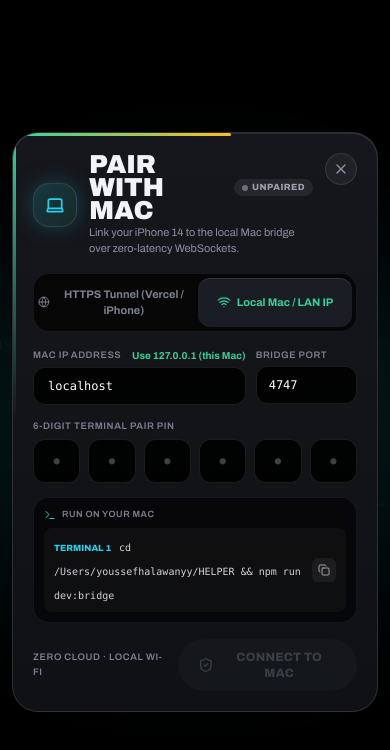
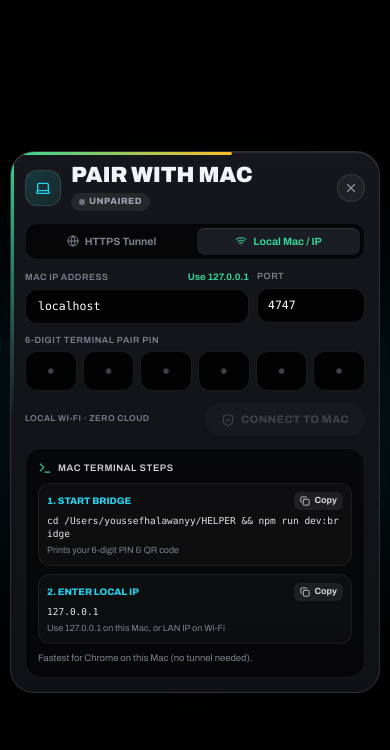
Before and after one commit to youssefelhalawanyyy/HELPER, a Next.js app in the folder iphone-pwa/: page / in a window 390 px wide. Both pictures are taken after a click on the button 11 px from the left and 500 px from the top of the page. Shown: the top 750 px of the page. Built offline with nearby package versions, Linux system fonts and the light colour scheme.

Commit message:
feat: add detailed 2-option terminal pairing guide and mobile/landscape-optimized PairingOverlay

```diff
--- a/iphone-pwa/src/components/shell/PairingOverlay.tsx
+++ b/iphone-pwa/src/components/shell/PairingOverlay.tsx
@@ -81,15 +81,13 @@ export function PairingOverlay({
       return;
     }
 
-    // Handle pasting a full 6-digit PIN
     if (cleaned.length > 1) {
       const next = [...digits];
       for (let i = 0; i < 6 && i < cleaned.length; i += 1) {
         next[i] = cleaned[i];
       }
       setDigits(next);
-      const focusIdx = Math.min(5, cleaned.length);
-      pinRefs.current[focusIdx]?.focus();
+      pinRefs.current[Math.min(5, cleaned.length)]?.focus();
       return;
     }
 
@@ -150,11 +148,11 @@ export function PairingOverlay({
           animate={{ opacity: 1 }}
           exit={{ opacity: 0 }}
           onClick={onClose}
-          className="fixed inset-0 z-50 flex items-center justify-center bg-black/82 p-3 backdrop-blur-xl"
+          className="fixed inset-0 z-50 flex items-center justify-center bg-black/85 p-2.5 backdrop-blur-xl sm:p-4"
         >
-          {/* Ambient radial halo */}
+          {/* Ambient glow */}
           <div
-            className="pointer-events-none absolute h-[340px] w-[540px] rounded-full opacity-25 blur-[90px]"
+            className="pointer-events-none absolute h-[280px] w-[520px] rounded-full opacity-25 blur-[90px]"
             style={{
               background:
                 mode === 'tunnel'
@@ -164,14 +162,14 @@ export function PairingOverlay({
           />
 
           <motion.div
-            initial={{ opacity: 0, scale: 0.94, y: 12 }}
+            initial={{ opacity: 0, scale: 0.94, y: 10 }}
             animate={{ opacity: 1, scale: 1, y: 0 }}
             exit={{ opacity: 0, scale: 0.95, y: 8 }}
             transition={DECK_SPRING}
             onClick={(e) => e.stopPropagation()}
-            className="tile relative w-full max-w-[560px] overflow-hidden p-5"
+            className="tile deck-scroll relative max-h-[94dvh] w-full max-w-[740px] overflow-y-auto p-3.5 sm:p-4"
             style={{
-              borderRadius: 26,
+              borderRadius: 24,
               borderColor: 'rgba(255,255,255,0.12)',
               boxShadow:
                 'inset 0 1px 0 rgba(255,255,255,0.09), 0 30px 80px -15px rgba(0,0,0,0.95)',
@@ -197,22 +195,20 @@ export function PairingOverlay({
               }}
             />
 
-            {/* Header */}
-            <div className="mb-4 flex items-start justify-between gap-3">
-              <div className="flex items-center gap-3">
+            {/* Compact Header Row */}
+            <div className="mb-3 flex items-center justify-between gap-2">
+              <div className="flex items-center gap-2.5">
                 <div
-                  className="grid h-11 w-11 shrink-0 place-items-center rounded-2xl border border-white/10"
+                  className="grid h-9 w-9 shrink-0 place-items-center rounded-xl border border-white/10"
                   style={{
                     background:
                       'linear-gradient(135deg, rgba(34,211,238,0.18), rgba(52,211,153,0.1))',
-                    boxShadow: '0 0 24px -6px rgba(34,211,238,0.5)',
                   }}
                 >
-                  <Laptop className="h-5 w-5 text-[#22d3ee]" />
+                  <Laptop className="h-4 w-4 text-[#22d3ee]" />
                 </div>
-                <div>
-                  <div className="flex items-center gap-2">
-                    <h1 className="disp text-[26px] text-[#f2f3f7]">Pair With Mac</h1>
+                <div className="flex flex-wrap items-center gap-2">
+                  <h1 className="disp text-[22px] text-[#f2f3f7] sm:text-[24px]">Pair With Mac</h1>
                   <span
                     className="flex items-center gap-1 rounded-full px-2 py-0.5 text-[9px] font-extrabold uppercase tracking-wider"
                     style={{
@@ -229,10 +225,6 @@ export function PairingOverlay({
                     {status}
                   </span>
                 </div>
-                  <p className="mt-0.5 text-[11px] text-[#8b90a0]">
-                    Link your iPhone 14 to the local Mac bridge over zero-latency WebSockets.
-                  </p>
-                </div>
               </div>
 
               {onClose && (
@@ -241,15 +233,19 @@ export function PairingOverlay({
                   whileTap={{ scale: 0.88 }}
                   onClick={onClose}
                   aria-label="Close pairing dialog"
-                  className="grid h-8 w-8 shrink-0 place-items-center rounded-full border border-white/10 bg-white/[0.05] text-[#8b90a0] hover:bg-white/10 hover:text-white"
+                  className="grid h-7 w-7 shrink-0 place-items-center rounded-full border border-white/10 bg-white/[0.05] text-[#8b90a0] hover:bg-white/10 hover:text-white"
                 >
-                  <X className="h-4 w-4" />
+                  <X className="h-3.5 w-3.5" />
                 </motion.button>
               )}
             </div>
 
-            {/* Connection Mode Switcher */}
-            <div className="mb-4 grid grid-cols-2 gap-1.5 rounded-2xl border border-white/[0.07] bg-black/70 p-1">
+            {/* Responsive 2-Column Layout: fits 844x390 landscape with zero vertical clipping */}
+            <div className="grid grid-cols-1 gap-3 sm:grid-cols-12">
+              {/* Left Column: Mode Tabs + Inputs + OTP PIN + Submit */}
+              <form onSubmit={handleSubmit} className="flex flex-col gap-2.5 sm:col-span-7">
+                {/* Mode Tabs */}
+                <div className="grid grid-cols-2 gap-1 rounded-xl border border-white/[0.07] bg-black/70 p-1">
                   <button
                     type="button"
                     onClick={() => {
@@ -257,14 +253,14 @@ export function PairingOverlay({
                       setMode('tunnel');
                       if (/^(127\.0\.0\.1|localhost|192\.168\.)/.test(host)) setHost('');
                     }}
-                className={`flex items-center justify-center gap-1.5 rounded-xl py-2 text-[11px] font-bold transition-all ${
+                    className={`flex items-center justify-center gap-1.5 rounded-lg py-1.5 text-[10.5px] font-bold transition-all ${
                       mode === 'tunnel'
                         ? 'bg-[#1b1d24] text-[#22d3ee] shadow-[inset_0_1px_0_rgba(255,255,255,0.1)]'
                         : 'text-[#7c8190] hover:text-zinc-200'
                     }`}
                   >
-                <Globe className="h-3.5 w-3.5" />
-                HTTPS Tunnel (Vercel / iPhone)
+                    <Globe className="h-3 w-3 shrink-0" />
+                    <span className="truncate">HTTPS Tunnel</span>
                   </button>
                   <button
                     type="button"
@@ -273,33 +269,37 @@ export function PairingOverlay({
                       setMode('lan');
                       if (!host || /^https:\/\//i.test(host)) setHost('127.0.0.1');
                     }}
-                className={`flex items-center justify-center gap-1.5 rounded-xl py-2 text-[11px] font-bold transition-all ${
+                    className={`flex items-center justify-center gap-1.5 rounded-lg py-1.5 text-[10.5px] font-bold transition-all ${
                       mode === 'lan'
                         ? 'bg-[#1b1d24] text-[#34d399] shadow-[inset_0_1px_0_rgba(255,255,255,0.1)]'
                         : 'text-[#7c8190] hover:text-zinc-200'
                     }`}
                   >
-                <Wifi className="h-3.5 w-3.5" />
-                Local Mac / LAN IP
+                    <Wifi className="h-3 w-3 shrink-0" />
+                    <span className="truncate">Local Mac / IP</span>
                   </button>
                 </div>
 
-            {/* Pairing Form */}
-            <form onSubmit={handleSubmit} className="flex flex-col gap-3.5">
-              {/* Row 1: Bridge Address */}
-              <div className="grid grid-cols-12 gap-2.5">
-                <label className={mode === 'tunnel' ? 'col-span-12 flex flex-col gap-1' : 'col-span-8 flex flex-col gap-1'}>
+                {/* Host / Port Row */}
+                <div className="grid grid-cols-12 gap-2">
+                  <label
+                    className={
+                      mode === 'tunnel'
+                        ? 'col-span-12 flex flex-col gap-1'
+                        : 'col-span-8 flex flex-col gap-1'
+                    }
+                  >
                     <div className="flex items-center justify-between">
-                    <span className="sub">
-                      {mode === 'tunnel' ? 'Cloudflare Tunnel HTTPS URL' : 'Mac IP Address'}
+                      <span className="sub !text-[9px]">
+                        {mode === 'tunnel' ? 'Cloudflare Tunnel URL' : 'Mac IP Address'}
                       </span>
                       {mode === 'lan' && (
                         <button
                           type="button"
                           onClick={() => setHost('127.0.0.1')}
-                        className="text-[10px] font-bold text-[#34d399] hover:underline"
+                          className="text-[9.5px] font-bold text-[#34d399] hover:underline"
                         >
-                        Use 127.0.0.1 (this Mac)
+                          Use 127.0.0.1
                         </button>
                       )}
                     </div>
@@ -310,31 +310,31 @@ export function PairingOverlay({
                       onChange={(e) => setHost(e.target.value)}
                       placeholder={
                         mode === 'tunnel'
-                        ? 'https://your-tunnel-name.trycloudflare.com'
-                        : '192.168.100.44 or 127.0.0.1'
+                          ? 'https://xxxx.trycloudflare.com'
+                          : '127.0.0.1 or 192.168.x.x'
                       }
-                    className="font-mono-tech rounded-xl border border-white/10 bg-black/90 px-3.5 py-2.5 text-xs text-white placeholder:text-zinc-600 outline-none transition-colors focus:border-[#22d3ee]"
+                      className="font-mono-tech rounded-xl border border-white/10 bg-black/90 px-3 py-2 text-[11.5px] text-white placeholder:text-zinc-600 outline-none focus:border-[#22d3ee]"
                     />
                   </label>
 
                   {mode === 'lan' && (
                     <label className="col-span-4 flex flex-col gap-1">
-                    <span className="sub">Bridge Port</span>
+                      <span className="sub !text-[9px]">Port</span>
                       <input
                         type="number"
                         required
                         value={port}
                         onChange={(e) => setPort(e.target.value)}
-                      className="font-mono-tech rounded-xl border border-white/10 bg-black/90 px-3 py-2.5 text-xs text-white outline-none focus:border-[#34d399]"
+                        className="font-mono-tech rounded-xl border border-white/10 bg-black/90 px-2.5 py-2 text-[11.5px] text-white outline-none focus:border-[#34d399]"
                       />
                     </label>
                   )}
                 </div>
 
-              {/* Row 2: 6-Digit Hardware OTP PIN */}
-              <div className="flex flex-col gap-1.5">
-                <span className="sub">6-Digit Terminal Pair PIN</span>
-                <div className="grid grid-cols-6 gap-2">
+                {/* 6-Digit Hardware OTP PIN */}
+                <div className="flex flex-col gap-1">
+                  <span className="sub !text-[9px]">6-Digit Terminal Pair PIN</span>
+                  <div className="grid grid-cols-6 gap-1.5">
                     {digits.map((d, i) => (
                       <input
                         key={i}
@@ -349,65 +349,17 @@ export function PairingOverlay({
                         onKeyDown={(e) => handleDigitKeyDown(i, e)}
                         aria-label={`PIN digit ${i + 1}`}
                         placeholder="•"
-                      className="font-mono-tech num h-11 w-full rounded-xl border border-white/10 bg-black/90 text-center text-lg font-extrabold text-[#22d3ee] placeholder:text-zinc-700 outline-none transition-all focus:border-[#22d3ee] focus:shadow-[0_0_16px_-4px_rgba(34,211,238,0.6)]"
+                        className="font-mono-tech num h-10 w-full rounded-xl border border-white/10 bg-black/90 text-center text-base font-extrabold text-[#22d3ee] placeholder:text-zinc-700 outline-none transition-all focus:border-[#22d3ee] focus:shadow-[0_0_14px_-4px_rgba(34,211,238,0.65)]"
                       />
                     ))}
                   </div>
                 </div>
 
                 {error && (
-                <div className="rounded-xl border border-[#ff5d6c]/35 bg-[#ff5d6c]/10 px-3 py-2 text-[11px] font-medium text-[#ff9ca5]">
+                  <div className="rounded-xl border border-[#ff5d6c]/35 bg-[#ff5d6c]/10 px-2.5 py-1.5 text-[10.5px] font-medium text-[#ff9ca5]">
                     {error}
                   </div>
                 )}
-
-              {/* Quick Mac Terminal Cheat Sheet */}
-              <div className="rounded-2xl border border-white/[0.06] bg-black/60 p-2.5">
-                <div className="mb-1.5 flex items-center gap-1.5">
-                  <Terminal className="h-3 w-3 text-[#34d399]" />
-                  <span className="sub !text-[9px]">Run on your Mac</span>
-                </div>
-                <div className="space-y-1.5">
-                  {[
-                    {
-                      tag: 'Terminal 1',
-                      cmd: 'cd /Users/youssefhalawanyy/HELPER && npm run dev:bridge',
-                    },
-                    ...(mode === 'tunnel'
-                      ? [
-                          {
-                            tag: 'Terminal 2',
-                            cmd: 'npx -y cloudflared tunnel --url http://127.0.0.1:4747',
-                          },
-                        ]
-                      : []),
-                  ].map((item, idx) => (
-                    <div
-                      key={item.tag}
-                      className="flex items-center justify-between gap-2 rounded-lg bg-white/[0.03] px-2.5 py-1.5"
-                    >
-                      <div className="min-w-0">
-                        <span className="mr-2 text-[9px] font-extrabold uppercase text-[#22d3ee]">
-                          {item.tag}
-                        </span>
-                        <code className="font-mono-tech text-[10px] text-zinc-300">{item.cmd}</code>
-                      </div>
-                      <button
-                        type="button"
-                        onClick={() => handleCopyCommand(idx, item.cmd)}
-                        aria-label={`Copy ${item.tag} command`}
-                        className="grid h-6 w-6 shrink-0 place-items-center rounded-md bg-white/[0.06] text-zinc-400 hover:text-white"
-                      >
-                        {copiedCmd === idx ? (
-                          <Check className="h-3 w-3 text-[#34d399]" />
-                        ) : (
-                          <Copy className="h-3 w-3" />
-                        )}
-                      </button>
-                    </div>
-                  ))}
-                </div>
-              </div>
 
                 {/* Action Row */}
                 <div className="flex items-center justify-between gap-2 pt-0.5">
@@ -415,37 +367,112 @@ export function PairingOverlay({
                     <button
                       type="button"
                       onClick={onDisconnect}
-                    className="flex items-center gap-1.5 rounded-full border border-[#ff5d6c]/35 bg-[#ff5d6c]/10 px-3.5 py-2 text-[11px] font-bold text-[#ff5d6c] hover:bg-[#ff5d6c]/20"
+                      className="flex items-center gap-1 rounded-full border border-[#ff5d6c]/35 bg-[#ff5d6c]/10 px-3 py-1.5 text-[10.5px] font-bold text-[#ff5d6c]"
                     >
-                    <Unplug className="h-3.5 w-3.5" />
-                    Unpair Mac
+                      <Unplug className="h-3 w-3" />
+                      Unpair
                     </button>
                   ) : (
-                  <span className="sub">Zero cloud · local Wi-Fi</span>
+                    <span className="sub !text-[8.5px]">Local Wi-Fi · Zero Cloud</span>
                   )}
 
                   <motion.button
                     type="submit"
                     whileTap={readyToConnect ? { scale: 0.96 } : undefined}
                     disabled={!readyToConnect}
-                  className="flex items-center gap-2 rounded-full px-5 py-2.5 text-xs font-extrabold tracking-wide transition-all disabled:opacity-35"
+                    className="flex items-center gap-1.5 rounded-full px-4 py-2 text-[11px] font-extrabold tracking-wide transition-all disabled:opacity-35"
                     style={{
                       background: readyToConnect ? '#34d399' : '#1f232c',
                       color: readyToConnect ? '#04130c' : '#8b90a0',
                       boxShadow: readyToConnect
-                      ? '0 3px 0 #14664a, 0 0 24px -4px rgba(52,211,153,0.65)'
+                        ? '0 3px 0 #14664a, 0 0 22px -4px rgba(52,211,153,0.65)'
                         : 'none',
                     }}
                   >
                     {busy ? (
-                    <Loader2 className="h-4 w-4 animate-spin" />
+                      <Loader2 className="h-3.5 w-3.5 animate-spin" />
                     ) : (
-                    <ShieldCheck className="h-4 w-4" />
+                      <ShieldCheck className="h-3.5 w-3.5" />
                     )}
                     CONNECT TO MAC
                   </motion.button>
                 </div>
               </form>
+
+              {/* Right Column: Live Mac Terminal Setup Guide */}
+              <div className="flex flex-col justify-between gap-2 rounded-2xl border border-white/[0.07] bg-black/60 p-3 sm:col-span-5">
+                <div>
+                  <div className="mb-2 flex items-center gap-1.5">
+                    <Terminal className="h-3.5 w-3.5 text-[#34d399]" />
+                    <span className="sub !text-[9.5px] !text-zinc-300">Mac Terminal Steps</span>
+                  </div>
+
+                  <div className="space-y-2">
+                    {[
+                      {
+                        tag: '1. Start Bridge',
+                        cmd: 'cd /Users/youssefhalawanyy/HELPER && npm run dev:bridge',
+                        note: 'Prints your 6-digit PIN & QR code',
+                      },
+                      ...(mode === 'tunnel'
+                        ? [
+                            {
+                              tag: '2. HTTPS Tunnel',
+                              cmd: 'npx -y cloudflared tunnel --url http://127.0.0.1:4747',
+                              note: 'Paste the https://….trycloudflare.com URL',
+                            },
+                          ]
+                        : [
+                            {
+                              tag: '2. Enter Local IP',
+                              cmd: '127.0.0.1',
+                              note: 'Use 127.0.0.1 on this Mac, or LAN IP on Wi-Fi',
+                            },
+                          ]),
+                    ].map((item, idx) => (
+                      <div
+                        key={item.tag}
+                        className="rounded-xl border border-white/[0.06] bg-white/[0.03] p-2"
+                      >
+                        <div className="mb-1 flex items-center justify-between">
+                          <span className="text-[9.5px] font-extrabold uppercase text-[#22d3ee]">
+                            {item.tag}
+                          </span>
+                          <button
+                            type="button"
+                            onClick={() => handleCopyCommand(idx, item.cmd)}
+                            aria-label={`Copy ${item.tag}`}
+                            className="flex items-center gap-1 rounded-md bg-white/[0.07] px-1.5 py-0.5 text-[9px] font-bold text-zinc-300 hover:text-white"
+                          >
+                            {copiedCmd === idx ? (
+                              <>
+                                <Check className="h-2.5 w-2.5 text-[#34d399]" />
+                                Copied
+                              </>
+                            ) : (
+                              <>
+                                <Copy className="h-2.5 w-2.5" />
+                                Copy
+                              </>
+                            )}
+                          </button>
+                        </div>
+                        <code className="font-mono-tech block break-all text-[9.5px] leading-snug text-zinc-200">
+                          {item.cmd}
+                        </code>
+                        <div className="mt-1 text-[9px] text-[#7c8190]">{item.note}</div>
+                      </div>
+                    ))}
+                  </div>
+                </div>
+
+                <div className="text-[9.5px] leading-snug text-[#7c8190]">
+                  {mode === 'tunnel'
+                    ? 'Required for iPhone Safari on Vercel HTTPS.'
+                    : 'Fastest for Chrome on this Mac (no tunnel needed).'}
+                </div>
+              </div>
+            </div>
           </motion.div>
         </motion.div>
       )}
```
Also changed, not shown: 1 other file (tests, documents, lock files or other folders). Lines whose indentation alone changed are shown as unchanged.
